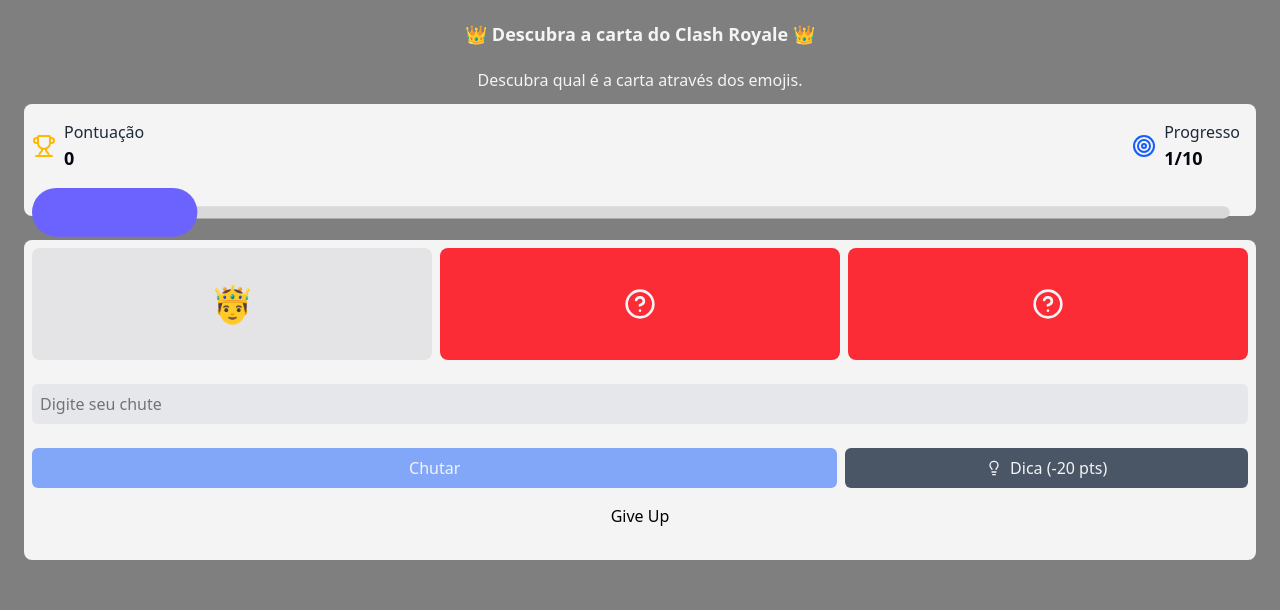
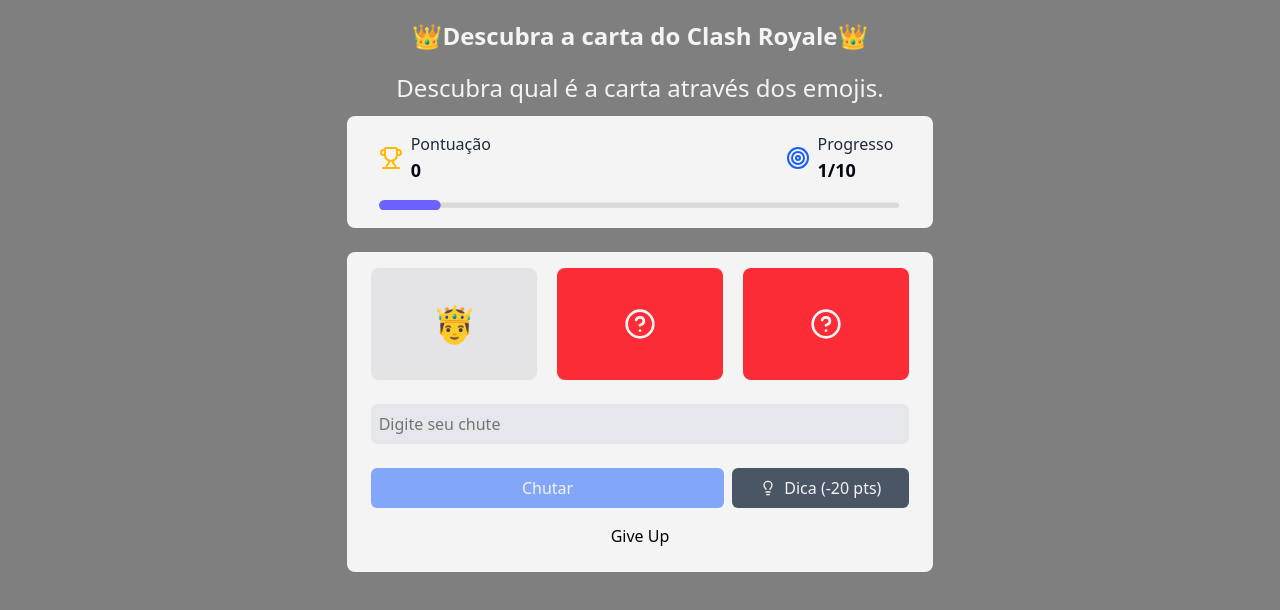
Before and after one commit to R4ULz/descobrindo-cartas, a React (Vite) app: page / in a window 1280 px wide. Shown: the top 610 px of the page. Built offline with nearby package versions, Linux system fonts and the light colour scheme.

Commit message:
feat: responsividade

```diff
--- a/src/components/FlipCard.tsx
+++ b/src/components/FlipCard.tsx
@@ -14,7 +14,7 @@
 
     return (
         <div
-            className="h-28 w-1/3 cursor-pointer"
+            className="h-28 w-1/3"
             style={{ perspective: "1000px" }}
         >
             <div
--- a/src/components/MainContainer.tsx
+++ b/src/components/MainContainer.tsx
@@ -120,14 +120,14 @@
         }
     }
     return (
-        <div className="bg-zinc-100 w-full h-80 rounded-lg flex-col">
-            <div className="flex justify-around gap-x-2 p-2">
+        <div className="bg-zinc-100 w-full lg:w-2/3 h-80 rounded-lg flex-col lg:py-2">
+            <div className="flex justify-around gap-x-2 p-2 lg:gap-x-5 lg:px-6">
                 <FlipCard emoji={Cards[indiceAtual].emojis[0]} isFlipped={flippedStates[0]} />
                 <FlipCard emoji={Cards[indiceAtual].emojis[1]} isFlipped={flippedStates[1]} />
                 <FlipCard emoji={Cards[indiceAtual].emojis[2]} isFlipped={flippedStates[2]} />
 
             </div>
-            <div className="px-2 mt-4">
+            <div className="px-2 mt-4 lg:px-6">
                 <input
                     type="text"
                     placeholder="Digite seu chute"
@@ -136,7 +136,7 @@
                     onChange={atualizaSugestoes}
                 />
                 {sugestoes.length > 0 && (
-                    <ul className="bg-white border rounded shadow mt-1 absolute z-10 w-4/5">
+                    <ul className="bg-white border rounded shadow mt-1 z-10 w-full">
                         {sugestoes.map((item, idx) => (
                             <li
                                 key={idx}
@@ -155,7 +155,7 @@
                     </div>
                 )}
             </div>
-            <div className="flex justify-between items-center p-2 mt-4">
+            <div className="flex justify-between items-center p-2 mt-4 lg:px-6">
                 <button
                     onClick={verificarChute}
                     disabled={!cartaValida}
@@ -170,17 +170,17 @@
                     <Lightbulb className="size-4 mr-2" /> Dica (-20 pts)
                 </button>
             </div>
-            {resultado && (
+            <div className="flex justify-center ">
+                <button className="hover:bg-zinc-200 w-1/4 py-2 rounded-sm" onClick={passarCarta}>Give Up</button>
+            </div>
+            <div className="lg:px-6">
+                {resultado && (
                 <div className={`text-center p-2 mt-2 rounded-md text-white font-semibold ${resultado.includes("Acertou") ? "bg-green-600" : "bg-red-600"}`}>
                     {resultado}
                 </div>
             )}
-            <div className="flex justify-center ">
-                <button className="hover:bg-zinc-200 w-1/4 py-2 rounded-sm" onClick={passarCarta}>Give Up</button>
-            </div>
-            <div>
                 {chutesErrados.length > 0 && (
-                <ul className="flex flex-col gap-2 justify-center mt-8">
+                <ul className="flex flex-col gap-2 justify-center mt-8 lg:px-6 pb-5">
                     {chutesErrados.map((item, idx) => (
                         <li
                             key={idx}
--- a/src/components/ScoreContainer.tsx
+++ b/src/components/ScoreContainer.tsx
@@ -11,7 +11,7 @@
     const percent = (progress / total) * 100;
 
     return(
-        <div className="bg-zinc-100 w-full h-28 rounded-lg flex flex-col">
+        <div className="bg-zinc-100 w-full lg:w-2/3 h-28 rounded-lg flex flex-col lg:px-6">
             <div className='flex justify-between '>
                 <div className="flex items-center p-2">
                     <Trophy className="text-amber-400"/>
@@ -29,7 +29,7 @@
                 </div>
             </div>
             <div className='w-full px-2'>
-                <Line percent={percent} strokeWidth={4} strokeColor="#6C63FF"    />
+                <Line percent={percent} strokeWidth={2} strokeColor="#6C63FF"    />
             </div>
         </div>
     )
--- a/src/index.tsx
+++ b/src/index.tsx
@@ -11,11 +11,11 @@
     const totalRodadas = 10;
 
     return (
-        <div className='absolute inset-0 bg-[url("https://images.alphacoders.com/127/thumb-1920-1270400.jpg")] bg-cover bg-center bg-norepeat w-screen h-screen'>
-            <div className='absolute inset-0 bg-black opacity-50' />
+        <div className='fixed inset-0 bg-[url("https://images.alphacoders.com/127/thumb-1920-1270400.jpg")] bg-cover bg-center w-full min-h-screen overflow-x-hidden'>
+            <div className='fixed inset-0 bg-black opacity-50 w-full min-h-screen overflow-x-hidden' />
             <div className='relative z-10'>
                 {finalizado ? (
-                    <div className="flex flex-col items-center h-screen justify-center p-5 ">
+                    <div className="flex flex-col items-center justify-center p-5 ">
                         <div className='bg-zinc-200 rounded-xl h-2/3 w-full flex flex-col items-center p-6 shadow-lg'>
                             <Trophy className="text-yellow-500 size-12 mb-4" />
                             <h1 className="text-3xl font-bold mb-4">{pontuacao > 5 ? "Parabéns!" : "Game Over!"}</h1>
@@ -36,15 +36,15 @@
                 ) : (
                     <>
                         <div className='flex justify-center items-center p-5'>
-                            <p className='text-zinc-100 text-lg font-bold'>👑 Descubra a carta do Clash Royale 👑</p>
+                            <h1 className='text-zinc-100 font-bold md:text-xl lg:text-2xl'>👑Descubra a carta do Clash Royale👑</h1>
                         </div>
                         <div className='flex justify-center items-center'>
-                            <p className='text-zinc-100'>Descubra qual é a carta através dos emojis.</p>
+                            <h2 className='text-zinc-100 md:text-xl lg:text-2xl'>Descubra qual é a carta através dos emojis.</h2>
                         </div>
-                        <div className='px-6 py-3'>
+                        <div className='px-6 py-3 md:px-50 lg:px-50 lg:flex lg:items-center lg:justify-center'>
                             <ScoreContainer score={pontuacao} progress={rodadaAtual} total={totalRodadas} />
                         </div>
-                        <div className='px-6 py-3'>
+                        <div className='px-6 py-3 md:px-50 lg:px-50 lg:flex lg:items-center lg:justify-center'>
                             <MainContainer
                                 onAcertou={() => {
                                     setPontuacao((p) => p + 100)
```
